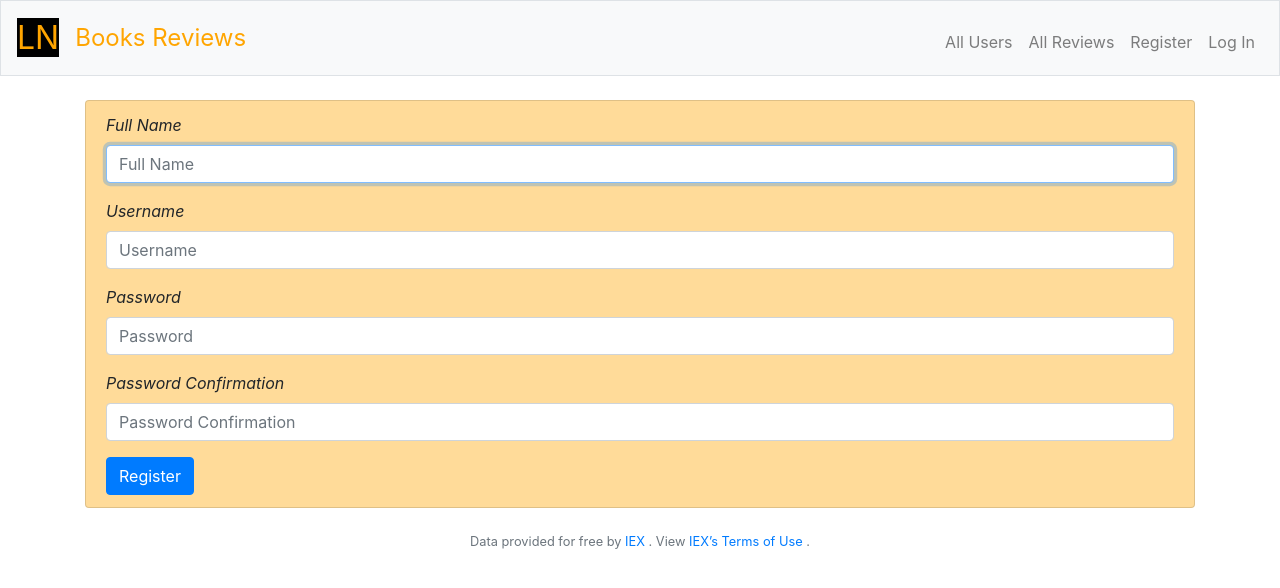
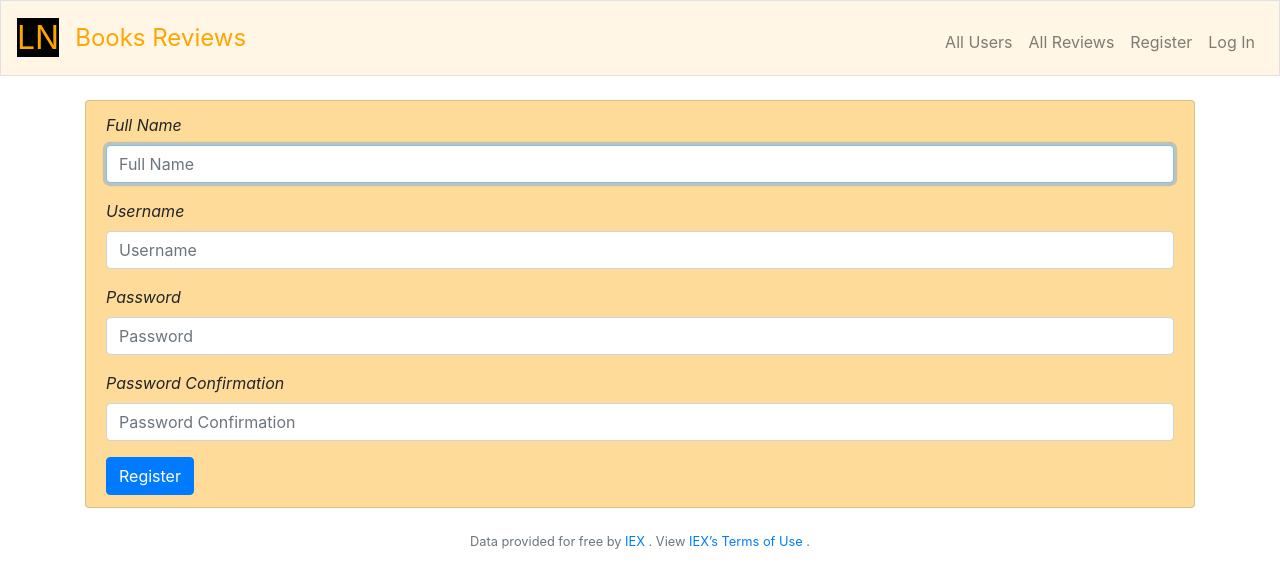
Before and after one commit to navetech/web50, a Flask app: page /register in a window 1280 px wide. Shown: the top 588 px of the page. Run offline with Flask 2, Linux system fonts and the light colour scheme; some libraries are stand-ins or nearby versions.

Commit message:
Use os sass app for create .css file

```diff
--- /dev/null
+++ b/projects/2019/x/1/static/styles/ln-style.css
@@ -0,0 +1,85 @@
+/*
+   Tons de laranja
+      00 - 100% claro
+     100 -   0% claro
+*/
+.ln-marca-color {
+  color: orange;
+}
+
+.ln-marca-background-color {
+  color: black;
+}
+
+.ln-marca {
+  color: orange;
+  background-color: black;
+  font-size: xx-large;
+}
+
+.ln-navbar-bg {
+  background-color: #fff6e6;
+}
+
+.ln-navbar-produto-nome {
+  font-size: x-large;
+}
+
+.ln-drop-button-bg {
+  background-color: #664200;
+}
+
+.ln-container1 {
+  background-color: #ffdb99;
+}
+
+.ln-container2 {
+  background-color: #ffc966;
+}
+
+.ln-titulo1 {
+  font-size: xx-large;
+}
+
+.ln-titulo2 {
+  font-size: x-large;
+}
+
+.ln-titulo3 {
+  font-size: large;
+}
+
+.ln-titulo4 {
+  font-size: medium;
+}
+
+.ln-titulo5 {
+  font-size: small;
+}
+
+.ln-titulo6 {
+  font-size: x-small;
+}
+
+.ln-titulo7 {
+  font-size: xx-small;
+}
+
+.ln-destaque {
+  font-weight: bold;
+  font-style: italic;
+}
+
+.ln-enfase {
+  font-weight: bold;
+}
+
+.ln-rotulo {
+  font-style: italic;
+}
+
+.ln-alerta-error {
+  text-align: center;
+}
+
+/*# sourceMappingURL=ln-style.css.map */
--- /dev/null
+++ b/projects/2019/x/1/static/styles/ln-style.scss
@@ -0,0 +1,129 @@
+
+/*
+   Tons de laranja
+      00 - 100% claro
+     100 -   0% claro
+*/
+$orange00: #ffffff;
+$orange05: #fff6e6;
+$orange10: #ffedcc;
+$orange15: #ffe4b3;
+$orange20: #ffdb99;
+$orange25: #ffd280;
+$orange30: #ffc966;
+$orange35: #ffc14d;
+$orange40: #ffb833;
+$orange45: #ffaf1a;
+$orange50: #ffa500;
+$orange55: #e69500;
+$orange60: #cc8500;
+$orange65: #b37400;
+$orange70: #996300;
+$orange75: #805300;
+$orange80: #664200;
+$orange85: #4d3200;
+$orange90: #332100;
+$orange95: #1a1100;
+$orange100: #000000;
+
+$marca-color: orange;
+$marca-background-color: black;
+
+.ln-marca-color
+{
+    color: $marca-color;
+}
+
+.ln-marca-background-color
+{
+    color: $marca-background-color;
+}
+
+.ln-marca
+{
+    color: $marca-color;
+    background-color: $marca-background-color;
+    font-size: xx-large;
+}
+
+.ln-navbar-bg
+{
+    background-color: $orange05;
+}
+
+.ln-navbar-produto-nome
+{
+    font-size: x-large;
+}
+
+.ln-drop-button-bg
+{
+    background-color: $orange80;
+}
+
+.ln-container1
+{
+    background-color: $orange20;
+}
+
+.ln-container2
+{
+    background-color: $orange30;
+}
+
+
+.ln-titulo1
+{
+    font-size: xx-large;
+}
+
+.ln-titulo2
+{
+    font-size: x-large;
+}
+
+.ln-titulo3
+{
+    font-size: large;
+}
+
+.ln-titulo4
+{
+    font-size: medium;
+}
+
+.ln-titulo5
+{
+    font-size: small;
+}
+
+.ln-titulo6
+{
+    font-size: x-small;
+}
+
+.ln-titulo7
+{
+    font-size: xx-small;
+}
+
+.ln-destaque
+{
+    font-weight: bold;
+    font-style: italic;
+}
+
+.ln-enfase
+{
+    font-weight: bold;
+}
+
+.ln-rotulo
+{
+    font-style: italic;
+}
+
+.ln-alerta-error
+{
+    text-align: center;
+}
--- a/projects/2019/x/1/static/styles/style.css
+++ b/projects/2019/x/1/static/styles/style.css
@@ -1,201 +1,14 @@
-.ln-marca-color
-{
-    color: orange;
-}
-
-.ln-marca-background-color
-{
-    background-color: black;
-}
-
-.ln-marca
-{
-    color: orange;
-    background-color: black;
-}
-
-.ln-container00
-{
-    background-color: #ffffff; /* 100% */
-}
-
-.ln-container05
-{
-    background-color: #fff6e6; /* 95% */
-}
-
-.ln-container10
-{
-    background-color: #ffedcc; /* 90% */
-}
-
-.ln-container15
-{
-    background-color: #ffe4b3; /* 85% */
-}
-
-.ln-container20
-{
-    background-color: #ffdb99; /* 80% */
-}
-
-.ln-container25
-{
-    background-color: #ffd280; /* 75% */
-}
-
-.ln-container30
-{
-    background-color: #ffc966; /* 70% */
-}
-
-.ln-container35
-{
-    background-color: #ffc14d; /* 65% */
-}
-
-.ln-container40
-{
-    background-color: #ffb833; /* 60% */
-}
-
-.ln-container45
-{
-    background-color: #ffaf1a; /* 55% */
-}
-
-.ln-container50
-{
-    background-color: #ffa500; /* 50% */
-}
-
-.ln-container55
-{
-    background-color: #e69500; /* 45% */
-}
-
-.ln-container60
-{
-    background-color: #cc8500; /* 40% */
-}
-
-.ln-container65
-{
-    background-color: #b37400; /* 35% */
-}
-
-.ln-container70
-{
-    background-color: #996300; /* 30% */
-}
-
-.ln-container75
-{
-    background-color: #805300; /* 25% */
-}
-
-.ln-container80
-{
-    background-color: #664200; /* 20% */
-}
-
-.ln-container85
-{
-    background-color: #4d3200; /* 15% */
-}
-
-.ln-container90
-{
-    background-color: #332100; /* 10% */
-}
-
-.ln-container95
-{
-    background-color: #1a1100; /* 5% */
-}
-
-.ln-container100
-{
-    background-color: #000000; /* 0% */
-}
-
-.ln-container1
-{
-    background-color: #ffdb99; /* 80% */
-}
-
-.ln-container2
-{
-    background-color: #ffc966; /* 70% */
-}
-
-.ln-titulo1
-{
-    font-size: xx-large;
-}
-
-.ln-titulo2
-{
-    font-size: x-large;
-}
-
-.ln-titulo3
-{
-    font-size: large;
-}
-
-.ln-titulo4
-{
-    font-size: medium;
-}
-
-.ln-titulo5
-{
-    font-size: small;
-}
-
-.ln-titulo6
-{
-    font-size: x-small;
-}
-
-.ln-titulo7
-{
-    font-size: xx-small;
-}
-
-.ln-destaque
-{
-    font-weight: bold;
-    font-style: italic;
-}
-
-.ln-enfase
-{
-    font-weight: bold;
-}
-
-.ln-rotulo
-{
-    font-style: italic;
-}
-
-.ln-alerta-error
-{
-    text-align: center;
-}
-
+/*
 nav .navbar-brand
 {
-    /* size for brand */
     font-size: x-large;
 }
 
 nav .navbar-brand .ln-marca
 {
-    /* size for brand */
     font-size: xx-large;
 }
+*/
 
 main
 {
@@ -217,15 +30,6 @@ main form label
     font-style: oblique;
 }
 
-/*main .form-control*/
-{
-    /* center form controls */
-    /*display: inline-block;*/
-
-    /* override Bootstrap's 100% width for form controls */
-    /*width: auto;*/
-}
-
 .comment-out
 {
     background-color: white;
--- a/projects/2019/x/1/templates/layout.html
+++ b/projects/2019/x/1/templates/layout.html
@@ -20,6 +20,7 @@
         <!-- https://favicon.io/emoji-favicons/books/ -->
         <link href="/static/images/favicon.ico" rel="icon">
 
+        <link href="/static/styles/ln-style.css" rel="stylesheet">
         <link href="/static/styles/style.css" rel="stylesheet">
 
         <title>
@@ -28,13 +29,13 @@
     </head>
 
     <body>
-        <nav class="navbar navbar-expand-md navbar-light bg-light border">
+        <nav class="navbar navbar-expand-md navbar-light ln-navbar-bg border">
             <a class="navbar-brand" href="/">
                 <span class="ln-marca">LN</span>
             </a>
 
             <a class="navbar-brand" href="/">
-                <span class="ln-marca-color">Books Reviews</span></a>
+                <span class="ln-navbar-produto-nome ln-marca-color">Books Reviews</span></a>
             </a>
 
             <button aria-controls="navbar" aria-expanded="false" aria-label="Toggle navigation" class="navbar-toggler" data-target="#navbar" data-toggle="collapse" type="button">
--- a/projects/2019/x/1/templates/review.html
+++ b/projects/2019/x/1/templates/review.html
@@ -51,9 +51,7 @@
                         </label>
 
                         {%if review.comment %}
-                            <textarea name="comment" id="comment" class="form-control" rows= {{ reviews_conf.comments.rows_number }} maxlength={{ reviews_conf.comments.max_length }} placeholder="Comment">
-                                {{ review.comment }}
-                            </textarea>
+                            <textarea name="comment" id="comment" class="form-control" rows= {{ reviews_conf.comments.rows_number }} maxlength={{ reviews_conf.comments.max_length }} placeholder="Comment">{{ review.comment }}</textarea>
                         {% else %}
                             <textarea name="comment" id="comment" class="form-control" rows= {{ reviews_conf.comments.rows_number }} maxlength={{ reviews_conf.comments.max_length }} placeholder="Comment">
                             </textarea>
```
Also changed, not shown: projects/2019/x/1/static/styles/style - Cópia.css (added, +237 -0 lines), projects/2019/x/1/templates/book.html (+14 -14 lines), 1 other file.
